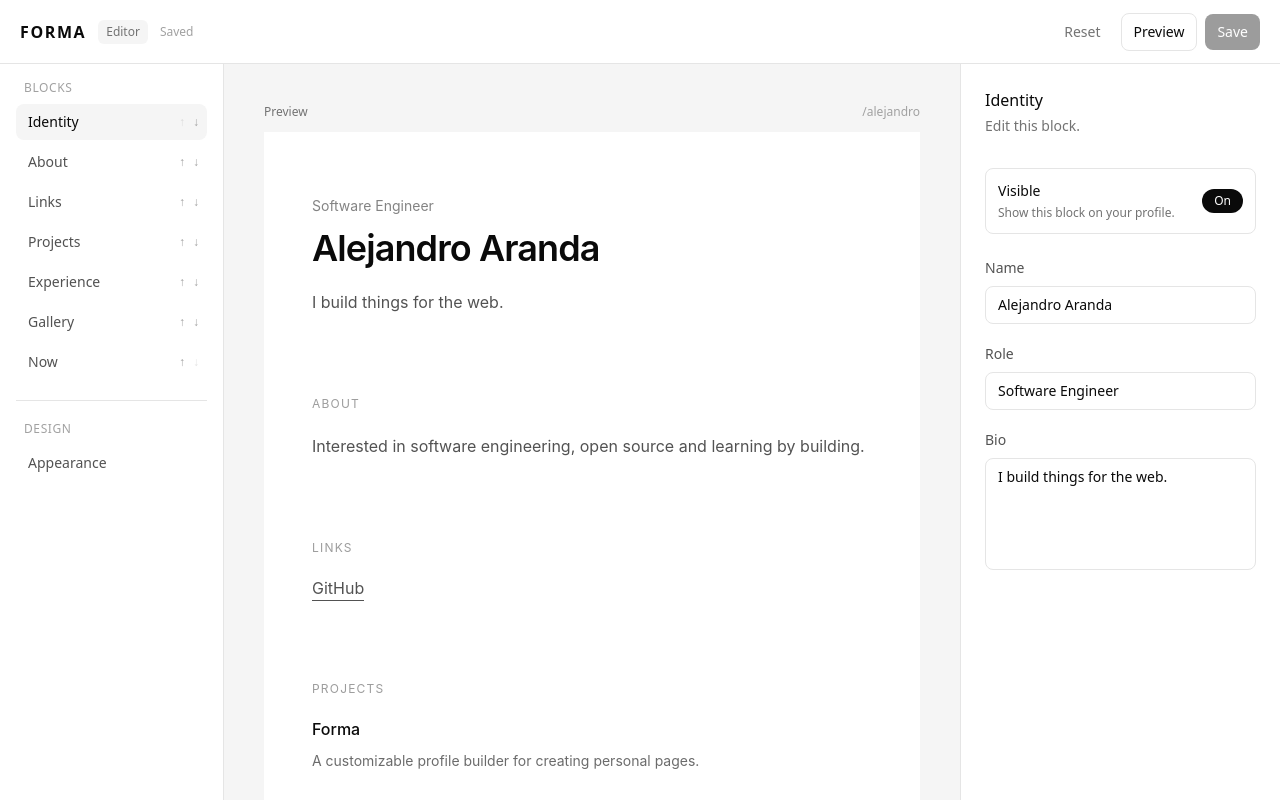
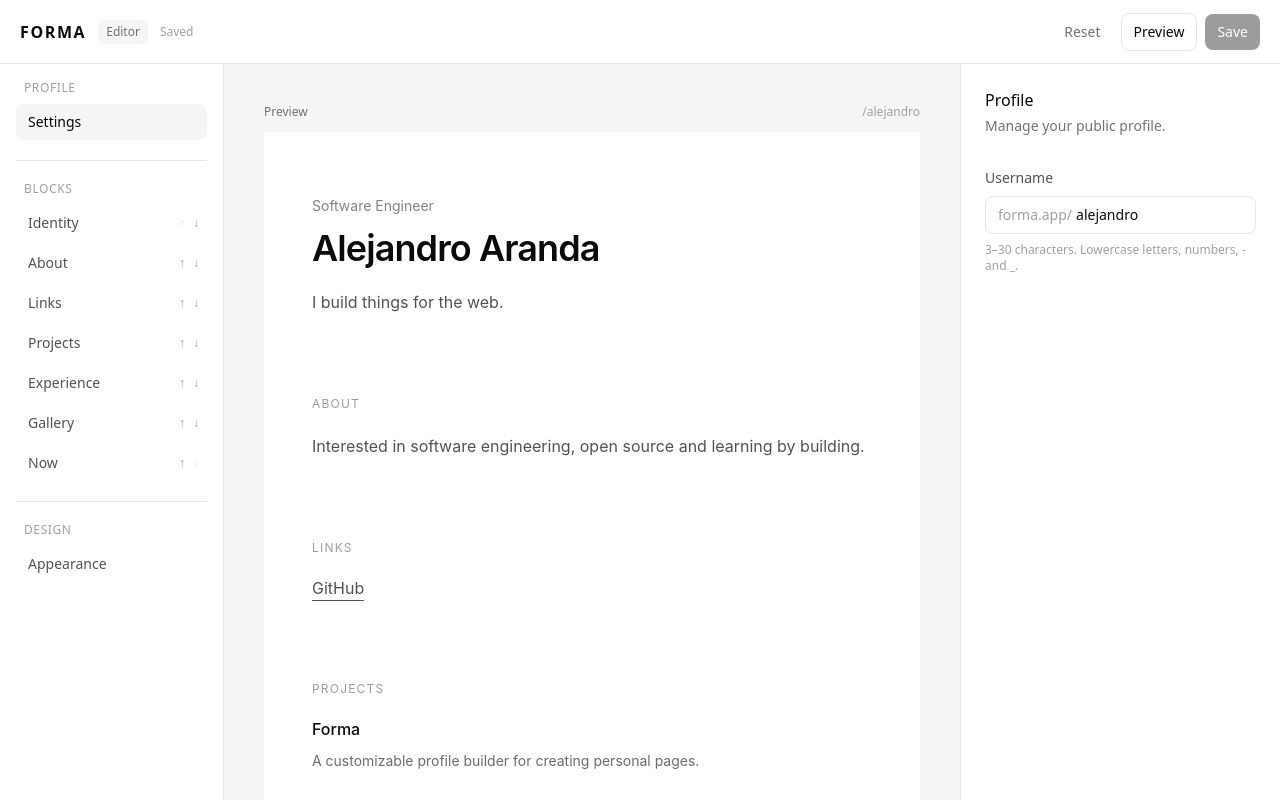
Before and after one commit to ale0aranda/forma, a Next.js app: page /editor in a window 1280 px wide. Shown: the top 800 px of the page. Built offline with nearby package versions, Linux system fonts and the light colour scheme.

Commit message:
feat: add local profile publishing

```diff
--- a/app/editor/page.tsx
+++ b/app/editor/page.tsx
@@ -7,6 +7,7 @@ import {
   type EditorSelection,
   EditorSidebar
 } from '@/components/profile/editor-sidebar';
+import { isValidUsername } from '@/components/profile/editors/profile-settings-editor';
 import { ProfileInspector } from '@/components/profile/profile-inspector';
 import { ProfilePreview } from '@/components/profile/profile-preview';
 import { useProfileEditor } from '@/hooks/use-profile-editor';
@@ -15,12 +16,13 @@ import { getDefaultProfile } from '@/lib/profiles';
 const initialProfile = getDefaultProfile();
 
 export default function EditorPage() {
-  const [selected, setSelected] = useState<EditorSelection>('identity');
+  const [selected, setSelected] = useState<EditorSelection>('profile');
 
   const {
     profile,
     loaded,
     hasUnsavedChanges,
+    updateUsername,
     updateIdentity,
     updateAbout,
     updateNow,
@@ -50,6 +52,8 @@ export default function EditorPage() {
   } = useProfileEditor({
     initialProfile
   });
+
+  const validUsername = isValidUsername(profile.username);
 
   if (!loaded) {
     return (
@@ -88,6 +92,7 @@ export default function EditorPage() {
             Reset
           </button>
 
+          {validUsername ? (
             <Link
               className='rounded-lg border border-neutral-200 px-3 py-2 text-sm transition-colors hover:bg-neutral-50'
               href={`/${profile.username}`}
@@ -95,10 +100,15 @@ export default function EditorPage() {
             >
               Preview
             </Link>
+          ) : (
+            <span className='cursor-not-allowed rounded-lg border border-neutral-200 px-3 py-2 text-neutral-300 text-sm'>
+              Preview
+            </span>
+          )}
 
           <button
             className='rounded-lg bg-neutral-950 px-3 py-2 font-medium text-sm text-white transition-colors hover:bg-neutral-800 disabled:cursor-not-allowed disabled:opacity-40'
-            disabled={!hasUnsavedChanges}
+            disabled={!hasUnsavedChanges || !validUsername}
             onClick={save}
             type='button'
           >
@@ -142,6 +152,7 @@ export default function EditorPage() {
           onUpdateLink={updateLink}
           onUpdateNow={updateNow}
           onUpdateProject={updateProject}
+          onUpdateUsername={updateUsername}
           profile={profile}
           selectedBlock={selected}
         />
--- a/components/profile/editor-sidebar.tsx
+++ b/components/profile/editor-sidebar.tsx
@@ -1,6 +1,6 @@
 import type { ProfileBlock, ProfileBlockSettings } from '@/lib/profile';
 
-export type EditorSelection = ProfileBlock | 'design';
+export type EditorSelection = ProfileBlock | 'profile' | 'design';
 
 interface EditorSidebarProps {
   blocks: Record<ProfileBlock, ProfileBlockSettings>;
@@ -29,6 +29,26 @@ export function EditorSidebar({
 }: EditorSidebarProps) {
   return (
     <aside className='w-56 shrink-0 border-neutral-200 border-r bg-white p-4'>
+      <nav>
+        <p className='mb-2 px-2 text-neutral-400 text-xs uppercase tracking-wider'>
+          Profile
+        </p>
+
+        <button
+          className={`w-full rounded-lg px-3 py-2 text-left text-sm transition-colors ${
+            selected === 'profile'
+              ? 'bg-neutral-100 font-medium text-neutral-950'
+              : 'text-neutral-600 hover:bg-neutral-50 hover:text-neutral-950'
+          }`}
+          onClick={() => onSelect('profile')}
+          type='button'
+        >
+          Settings
+        </button>
+      </nav>
+
+      <div className='my-5 border-neutral-200 border-t' />
+
       <nav>
         <p className='mb-2 px-2 text-neutral-400 text-xs uppercase tracking-wider'>
           Blocks
--- /dev/null
+++ b/components/profile/editors/profile-settings-editor.tsx
@@ -0,0 +1,51 @@
+interface ProfileSettingsEditorProps {
+  username: string;
+  onUpdateUsername: (username: string) => void;
+}
+
+const usernamePattern = /^[a-z0-9_-]{3,30}$/;
+
+export function ProfileSettingsEditor({
+  username,
+  onUpdateUsername
+}: ProfileSettingsEditorProps) {
+  const valid = usernamePattern.test(username);
+
+  return (
+    <div>
+      <label className='block'>
+        <span className='mb-2 block text-neutral-600 text-sm'>Username</span>
+
+        <div className='flex items-center rounded-lg border border-neutral-200 focus-within:border-neutral-400'>
+          <span className='pl-3 text-neutral-400 text-sm'>forma.app/</span>
+
+          <input
+            aria-describedby='username-help'
+            aria-invalid={!valid}
+            className='min-w-0 flex-1 bg-transparent px-1 py-2 text-sm outline-none'
+            maxLength={30}
+            onChange={(event) => onUpdateUsername(event.target.value)}
+            spellCheck={false}
+            type='text'
+            value={username}
+          />
+        </div>
+
+        <p
+          className={`mt-2 text-xs ${
+            valid ? 'text-neutral-400' : 'text-red-600'
+          }`}
+          id='username-help'
+        >
+          {valid
+            ? '3–30 characters. Lowercase letters, numbers, - and _.'
+            : 'Use 3–30 lowercase letters, numbers, - or _.'}
+        </p>
+      </label>
+    </div>
+  );
+}
+
+export function isValidUsername(username: string) {
+  return usernamePattern.test(username);
+}
--- a/components/profile/profile-inspector.tsx
+++ b/components/profile/profile-inspector.tsx
@@ -2,6 +2,7 @@ import { DesignEditor } from '@/components/profile/editors/design-editor';
 import { ExperienceEditor } from '@/components/profile/editors/experience-editor';
 import { GalleryEditor } from '@/components/profile/editors/gallery-editor';
 import { LinksEditor } from '@/components/profile/editors/links-editor';
+import { ProfileSettingsEditor } from '@/components/profile/editors/profile-settings-editor';
 import { ProjectsEditor } from '@/components/profile/editors/projects-editor';
 
 import type {
@@ -18,7 +19,8 @@ import type {
 
 interface ProfileInspectorProps {
   profile: Profile;
-  selectedBlock: ProfileBlock | 'design';
+  selectedBlock: ProfileBlock | 'profile' | 'design';
+  onUpdateUsername: (username: string) => void;
   onToggleBlock: (block: ProfileBlock) => void;
   onUpdateIdentity: (field: keyof Profile['identity'], value: string) => void;
   onUpdateAbout: (value: string) => void;
@@ -73,6 +75,7 @@ export function ProfileInspector({
   onUpdateIdentity,
   onUpdateAbout,
   onUpdateNow,
+  onUpdateUsername,
   onAddLink,
   onUpdateLink,
   onRemoveLink,
@@ -93,6 +96,20 @@ export function ProfileInspector({
   onChangeRadius,
   onChangeBorders
 }: ProfileInspectorProps) {
+  if (selectedBlock === 'profile') {
+    return (
+      <InspectorShell
+        description='Manage your public profile.'
+        title='Profile'
+      >
+        <ProfileSettingsEditor
+          onUpdateUsername={onUpdateUsername}
+          username={profile.username}
+        />
+      </InspectorShell>
+    );
+  }
+
   if (selectedBlock === 'design') {
     return (
       <InspectorShell
--- a/hooks/use-profile-editor.ts
+++ b/hooks/use-profile-editor.ts
@@ -48,6 +48,13 @@ export function useProfileEditor({ initialProfile }: UseProfileEditorOptions) {
 
   const hasUnsavedChanges =
     JSON.stringify(profile) !== JSON.stringify(savedProfile);
+
+  const updateUsername = useCallback((username: string) => {
+    setProfile((current) => ({
+      ...current,
+      username
+    }));
+  }, []);
 
   const updateIdentity = useCallback(
     (field: keyof Profile['identity'], value: string) => {
@@ -347,6 +354,7 @@ export function useProfileEditor({ initialProfile }: UseProfileEditorOptions) {
     loaded,
     hasUnsavedChanges,
     updateIdentity,
+    updateUsername,
     updateAbout,
     updateNow,
     addLink,
```
Lines whose indentation alone changed are shown as unchanged.
